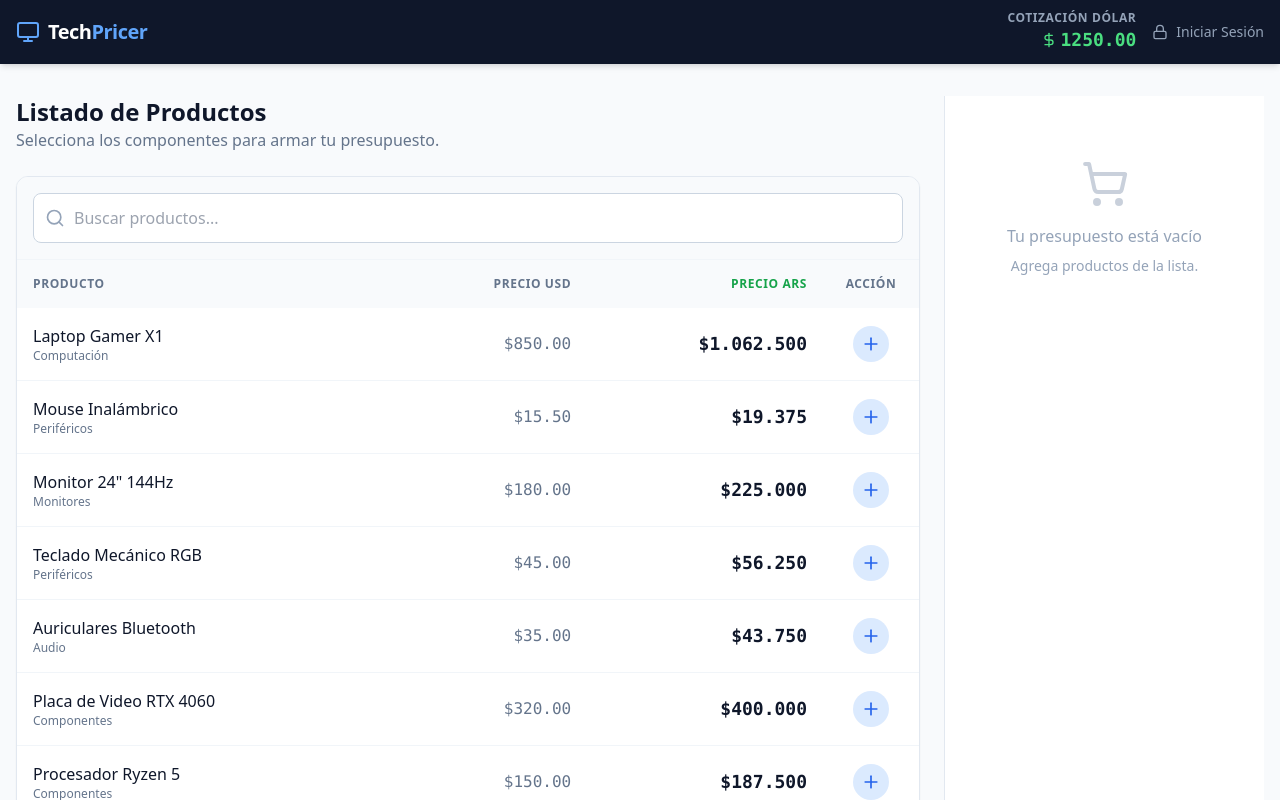
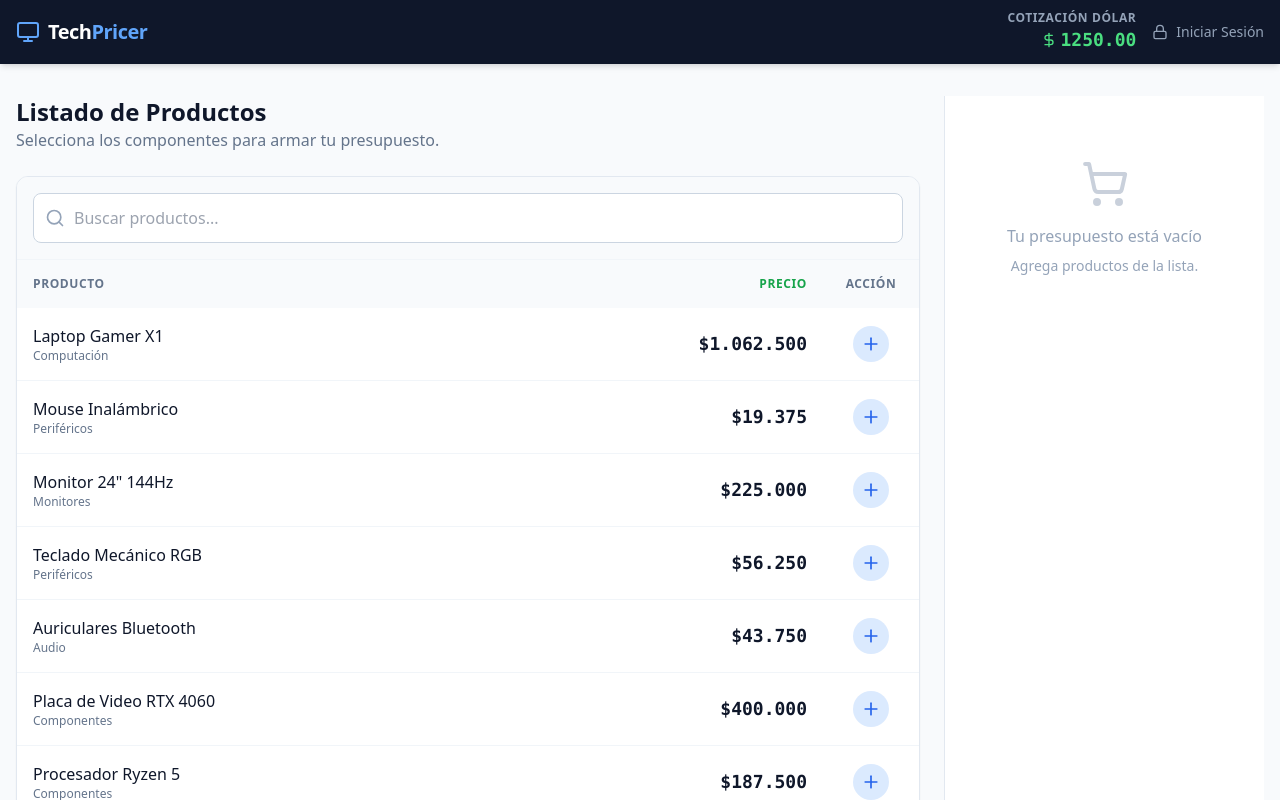
Before and after one commit to aguillendev/tech-pricer-bo, a React (Vite) app in the folder client/: page / in a window 1280 px wide. Shown: the top 800 px of the page. Built offline with nearby package versions, Linux system fonts and the light colour scheme.

Commit message:
feat: crea el componente `ProductTable` para mostrar, buscar y gestionar productos con precios dinámicos y funcionalidad de añadir al carrito.

```diff
--- a/client/src/components/ProductTable.jsx
+++ b/client/src/components/ProductTable.jsx
@@ -66,12 +66,7 @@ export default function ProductTable({ products, dollarRate, onAddToCart, cartIt
                   <th className="p-4 font-semibold text-right">Costo ARS</th>
                 </>
               )}
-              {!isLoggedIn && (
-                <th className="p-4 font-semibold text-right hidden sm:table-cell">Precio USD</th>
-              )}
-              <th className="p-4 font-semibold text-right text-green-600">
-                {isLoggedIn ? 'Precio Final' : 'Precio ARS'}
-              </th>
+              <th className="p-4 font-semibold text-right text-green-600">Precio</th>
               <th className="p-4 font-semibold text-center w-24">Acción</th>
             </tr>
           </thead>
@@ -98,11 +93,6 @@ export default function ProductTable({ products, dollarRate, onAddToCart, cartIt
                         </td>
                       </>
                     )}
-                    {!isLoggedIn && (
-                      <td className="p-4 text-right text-slate-500 font-mono hidden sm:table-cell">
-                        ${product.priceUsd.toFixed(2)}
-                      </td>
-                    )}
                     <td className="p-4 text-right font-bold text-slate-900 font-mono text-lg">
                       <span className={isLoggedIn ? 'text-green-600' : ''}>
                         ${displayPrice.toLocaleString('es-AR', { minimumFractionDigits: 0, maximumFractionDigits: 0 })}
@@ -128,7 +118,7 @@ export default function ProductTable({ products, dollarRate, onAddToCart, cartIt
               })
             ) : (
               <tr>
-                <td colSpan={isLoggedIn ? "5" : "4"} className="p-8 text-center text-slate-400">
+                <td colSpan={isLoggedIn ? "5" : "3"} className="p-8 text-center text-slate-400">
                   No se encontraron productos
                 </td>
               </tr>
```
